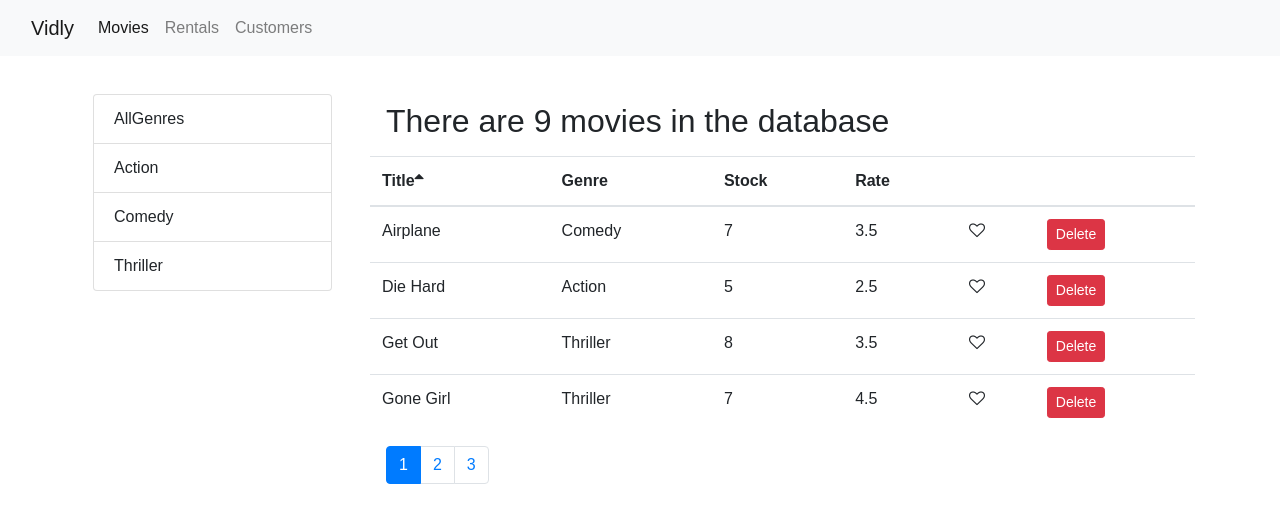
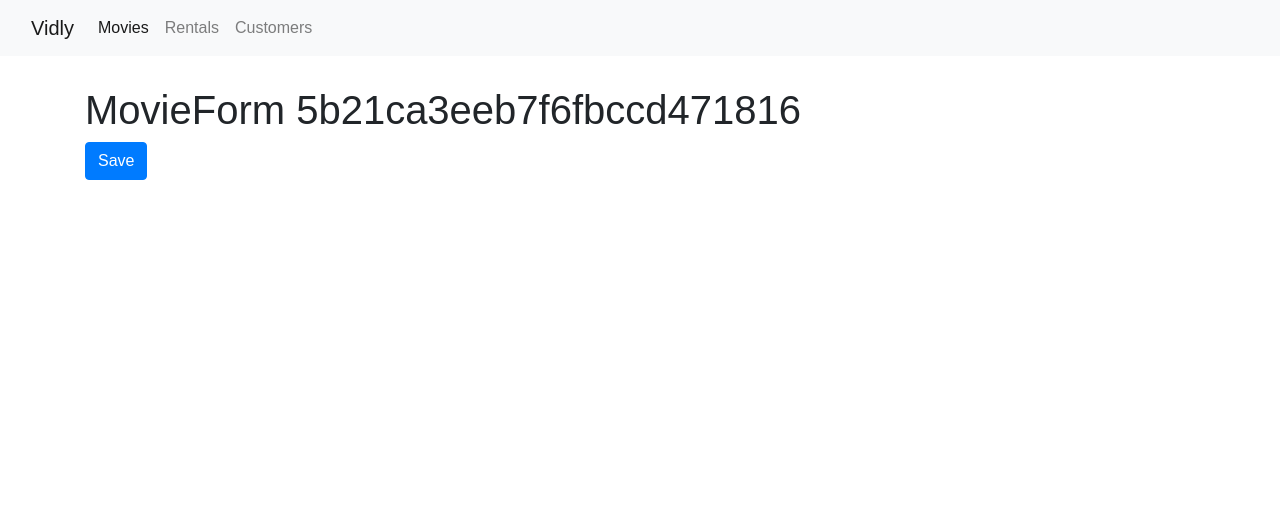
Before and after one commit to rahulharlalka/Learning_react2, a React (Create React App) app: page /movies/5b21ca3eeb7f6fbccd471816 in a window 1280 px wide. Shown: the top 522 px of the page. Built offline with nearby package versions, Linux system fonts and the light colour scheme.

Commit message:
movieform component made

```diff
--- a/src/App.js
+++ b/src/App.js
@@ -5,6 +5,7 @@
 import NotFound from "./components/NotFound.jsx";
 import { Route, Redirect, Switch } from "react-router-dom";
 import NavBar from "./components/NavBar.jsx";
+import MovieForm from "./components/MovieForm";
 
 function App() {
   return (
@@ -12,6 +13,7 @@
       <NavBar />
       <main className="container">
         <Switch>
+          <Route path="/movies/:id" component={MovieForm} />
           <Route path="/movies" component={Movies}></Route>
           <Route path="/customers" component={Customers}></Route>
           <Route path="/rentals" component={Rentals}></Route>
--- a/src/components/MovieForm.jsx
+++ b/src/components/MovieForm.jsx
@@ -1,7 +1,17 @@
 import React, { Component } from "react";
 
-const MovieForm = () => {
-  return <h1>MovieForm</h1>;
+const MovieForm = ({ match, history }) => {
+  return (
+    <div>
+      <h1>MovieForm {match.params.id}</h1>
+      <button
+        className="btn btn-primary"
+        onClick={() => history.push("/movies")}
+      >
+        Save
+      </button>
+    </div>
+  );
 };
 
 export default MovieForm;
--- a/src/components/movieTable.jsx
+++ b/src/components/movieTable.jsx
@@ -1,12 +1,19 @@
 import React from "react";
 import Table from "./common/Table.jsx";
 import Like from "./common/Like.jsx";
+import { Link } from "react-router-dom";
 
 function MovieTable(props) {
   const { movies, sortColumn, onSort } = props;
 
   const columns = [
-    { path: "title", label: "Title" },
+    {
+      path: "title",
+      label: "Title",
+      content: (movie) => (
+        <Link to={`/movies/${movie._id}`}>{movie.title}</Link>
+      ),
+    },
     { path: "genre.name", label: "Genre" },
     { path: "numberInStock", label: "Stock" },
     { path: "dailyRentalRate", label: "Rate" },
```
Also changed, not shown: 1 other file (tests, documents, lock files or other folders).
